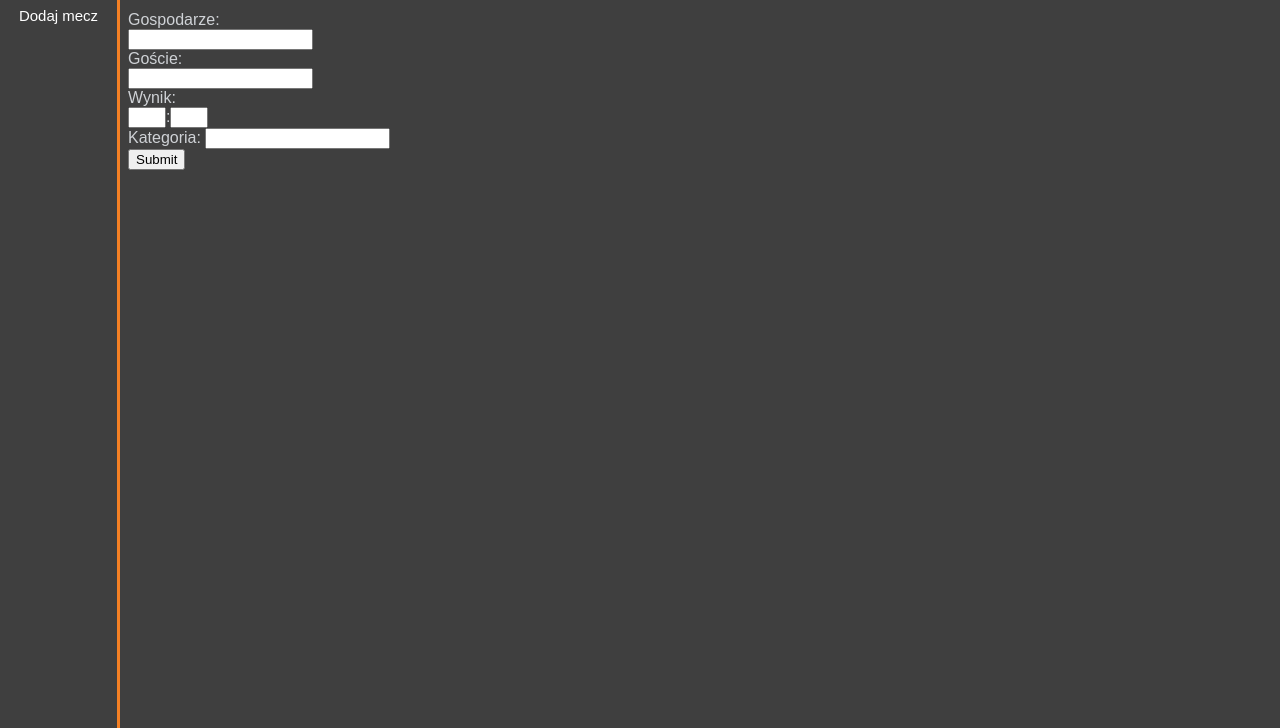
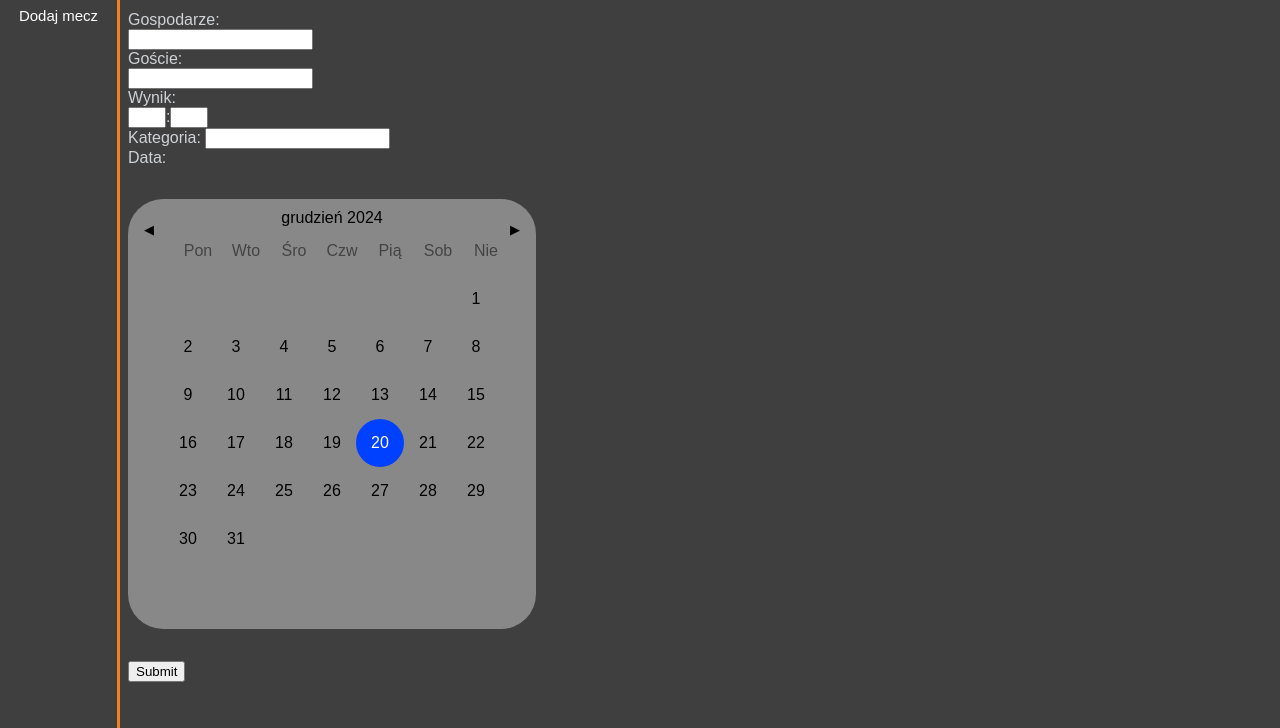
Before and after one commit to Wrobel1111/WebServicesZaliczenie, a website: page dodajmecz.html in a window 1280 px wide. Shown: the part 72-800 px from the top of the page. Drawn offline with Linux system fonts and the light colour scheme.

Commit message:
Dodawanie meczy
Załatwione, dodawanie meczy działa. Prostsze, niż się spodziewałem.

```diff
--- a/dodajmecz.html
+++ b/dodajmecz.html
@@ -12,9 +12,113 @@
 			addEventListener("submit", (e) =>
 			{
 				e.preventDefault();
-				//console.log(e);
-				addItem(e.target[0].value, e.target[1].value, e.target[2].value, e.target[3].value, e.target[4].value);
+				addItem(e.target[0].value, e.target[1].value, e.target[2].value, e.target[3].value, e.target[4].value, e.target[5].value);
 			})
+		</script>
+		<script type="text/javascript">
+			window.onload = function ()
+			{
+				let display = document.querySelector(".display");
+				let previous = document.querySelector(".left");
+				let next = document.querySelector(".right");
+				let days = document.querySelector(".days");
+				let selected = document.querySelector(".selected");
+				let date = new Date();
+				let year = date.getFullYear();
+				let month = date.getMonth();
+				let formattedDate = date.toLocaleString("pl-PL",
+				{
+					month: "long",
+					year: "numeric",
+				});
+				var tempChosenDate;
+
+				display.innerHTML = `${formattedDate}`;
+
+				function DisplayCalendar()
+				{
+					let formattedDate = date.toLocaleString("pl-PL",
+					{
+						month: "long",
+						year: "numeric",
+					});
+				display.innerHTML = `${formattedDate}`;
+				const firstDay = new Date(year, month, 1);
+    			const firstDayIndex = firstDay.getDay() || 7 - 1; //Kij wam w oko hamburgery
+    			const lastDay = new Date(year, month + 1, 0);
+    			const numberOfDays = lastDay.getDate();
+				for (let x = 1; x <= firstDayIndex; x++)
+				{
+					let div = document.createElement("div");
+						div.innerHTML += "";
+						days.appendChild(div);
+					}
+					for (let i = 1; i <= numberOfDays; i++)
+					{
+						let div = document.createElement("div");
+						let currentDate = new Date(year, month, i);
+						div.dataset.dateNormal = currentDate.getDate() + '.' + (currentDate.getMonth() + 1) + '.' + currentDate.getFullYear();
+						let [isoDay,isoMonth,isoYear] = div.dataset.dateNormal.split('.');
+						let utcDate = Date.UTC(isoYear,isoMonth-1,isoDay);
+						div.dataset.dateISO = new Date(utcDate).toISOString();
+						div.innerHTML += i;
+						days.appendChild(div);
+						if (
+						  currentDate.getFullYear() === new Date().getFullYear() &&
+						  currentDate.getMonth() === new Date().getMonth() &&
+						  currentDate.getDate() === new Date().getDate()
+						)
+						{
+						  div.classList.add("current-date");
+						}
+					}
+				}
+				function DisplaySelected()
+				{
+					const dayElements = document.querySelectorAll(".days div");
+					dayElements.forEach((day) =>
+					{
+						day.addEventListener("click", (e) =>
+						{
+    						const selectedDate = e.target.dataset.dateNormal;
+    						selected.innerHTML = `Wybrana data: ${selectedDate}`;
+							tempChosenDate = e.target.attributes['1'].value;
+							document.getElementById("data").value = tempChosenDate;
+						});
+					});
+				}
+				previous.addEventListener("click", () =>
+				{
+				days.innerHTML = "";
+				selected.innerHTML = "";
+				if (month < 0)
+				{
+					month = 11;
+					year = year - 1;
+				}
+					month = month - 1;
+					date.setMonth(month);
+					DisplayCalendar();
+					DisplaySelected();
+				});
+				next.addEventListener("click", () =>
+				{
+					days.innerHTML = "";
+					selected.innerHTML = "";
+					if (month > 11)
+					{
+						month = 0;
+						year = year + 1;
+					}
+					month = month + 1;
+					date.setMonth(month);
+					DisplayCalendar();
+					DisplaySelected();
+				});
+
+				DisplayCalendar();
+				DisplaySelected();
+			}
 		</script>
 	</head>
 	<body>
@@ -40,7 +144,7 @@
 			<h1>
 				Dodaj mecz
 			</h1>
-			<form>
+			<form id="formularz">
 				<label for="gospodarze">Gospodarze:</label><br>
 				<input type="text" id="gospodarze" name="gospodarze"><br>
 				<label for="goscie">Goście:</label><br>
@@ -49,6 +153,34 @@
 				<input type="text" id="wynik-lewa" name="wynik-lewa" style="width: 30px">:<input type="text" id="wynik-prawa" name="wynik-prawa" style="width: 30px"><br>
 				<label for="kategoria">Kategoria:</label>
 				<input type="text" id="kategoria" name="kategoria"><br>
+				<label for="container">Data:</label><br>
+				<div class="container" id="container">
+					<div class="calendar">
+						<header>
+							<div class="header-display">
+							  <pre class="left" style="float:left">◀</pre>
+							  <pre class="right" style="float:right">▶</pre>
+							  <span class="display" style="margin: 0 auto; display:table">""</span>
+							</div>
+						</header>
+					<div class="week">
+						<div>Pon</div>
+						<div>Wto</div>
+						<div>Śro</div>
+						<div>Czw</div>
+						<div>Pią</div>
+						<div>Sob</div>
+					  <div>Nie</div>
+					</div>
+					<div class="days">
+						<!--days will be filled here-->
+					</div>
+					</div>
+						<div class="display-selected">
+							<p class="selected"></p>
+						</div>
+				  </div><br>
+				<input type="hidden" id="data" name="data" value="">
 				<input type="submit">
 
 				<!--Tu można by wsadzić jeszcze pole na inne-->
--- a/scripts/addItem.js
+++ b/scripts/addItem.js
@@ -18,10 +18,19 @@ async function addItem(...args)
 		{
 			map1.set(option._id, option.Kraj);
 		})
-		args[0] = getKey(map1, args[0]);
-		args[1] = getKey(map1, args[1]);
+		try
+		{
+			map1.get(args[0]);
+			map1.get(args[1]);
+		}
+		catch (error)
+		{
+			alert("Nie znaleziono kraju");
+			return
+		}
+
 	}
-	console.log(args[0]);
+	console.log(args);
 	fetch("http://192.168.1.12:3000/newgame",
 	{
 		method: "POST",
```
Also changed, not shown: express.js (+4 -3 lines).
